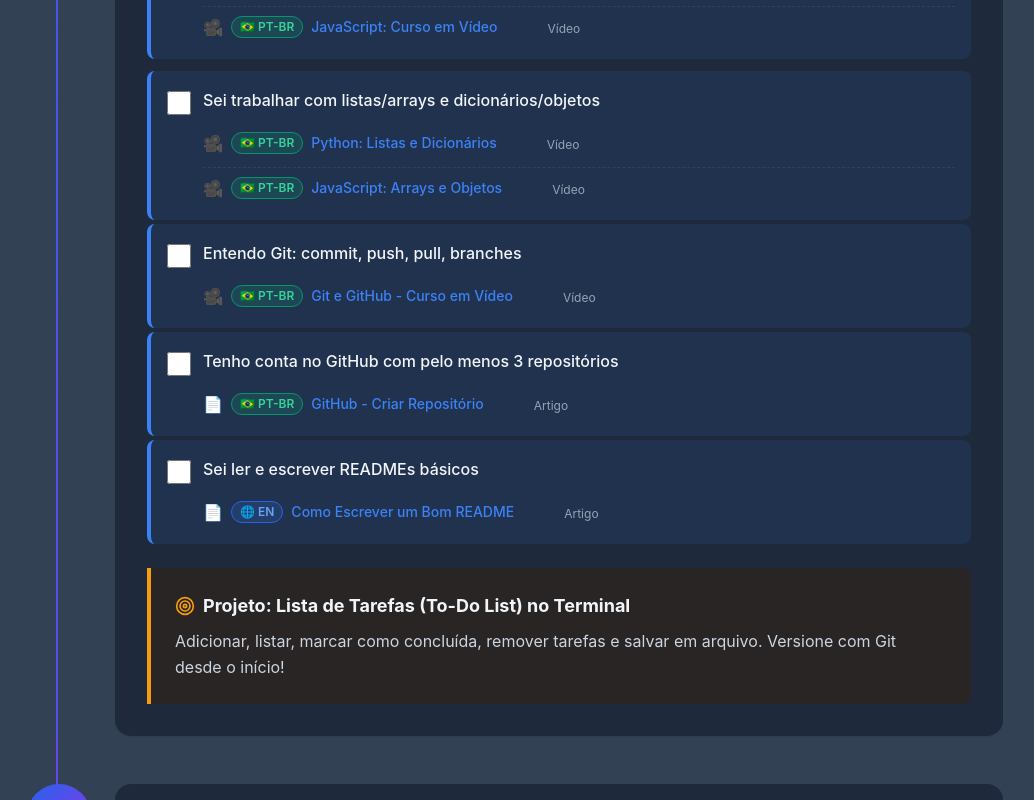
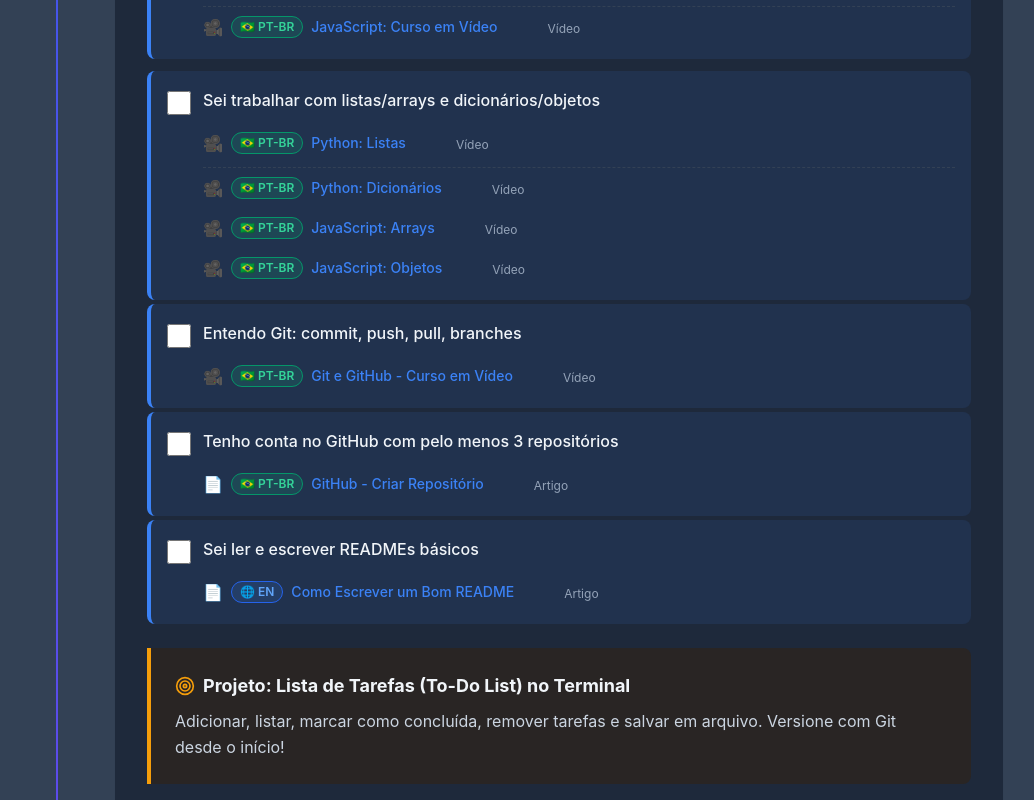
Before and after one commit to ricardoslinhares/guiadev, a React (Vite) app: page / in a window 1280 px wide. Shown: the part 3300-4100 px from the top of the page, without its empty margins (125-1159 px from the left). Built offline with nearby package versions, Linux system fonts and the light colour scheme.

Commit message:
fix: corrige e adiciona links de recursos

```diff
--- a/src/components/common/Footer.jsx
+++ b/src/components/common/Footer.jsx
@@ -30,13 +30,13 @@
             </h4>
             <ul className="space-y-2">
               <li>
-                <a href="https://discord.gg/heartdevs" target="_blank" rel="noopener noreferrer" className="transition" style={{ color: 'rgba(255, 255, 255, 0.7)' }} onMouseEnter={(e) => (e.target.style.color = 'white')} onMouseLeave={(e) => (e.target.style.color = 'rgba(255, 255, 255, 0.7)')}>
+                <a href="https://heartdevs.com/" target="_blank" rel="noopener noreferrer" className="transition" style={{ color: 'rgba(255, 255, 255, 0.7)' }} onMouseEnter={(e) => (e.target.style.color = 'white')} onMouseLeave={(e) => (e.target.style.color = 'rgba(255, 255, 255, 0.7)')}>
                   He4rt Developers
                 </a>
               </li>
               <li>
-                <a href="https://discord.gg/collabcode" target="_blank" rel="noopener noreferrer" className="transition" style={{ color: 'rgba(255, 255, 255, 0.7)' }} onMouseEnter={(e) => (e.target.style.color = 'white')} onMouseLeave={(e) => (e.target.style.color = 'rgba(255, 255, 255, 0.7)')}>
-                  CollabCode
+                <a href="https://www.freecodecamp.org/" target="_blank" rel="noopener noreferrer" className="transition" style={{ color: 'rgba(255, 255, 255, 0.7)' }} onMouseEnter={(e) => (e.target.style.color = 'white')} onMouseLeave={(e) => (e.target.style.color = 'rgba(255, 255, 255, 0.7)')}>
+                  freecodecamp
                 </a>
               </li>
               <li>
@@ -64,7 +64,7 @@
         {/* Bottom */}
         <div className="border-t pt-6 text-center" style={{ borderColor: 'var(--footer-border)' }}>
           <p className="text-sm" style={{ color: 'rgba(255, 255, 255, 0.5)' }}>
-            © 2025 Ricardo Linhares • Licença MIT •
+            © 2025 Ricardo Linhares •
             <a href="#inicio" className="ml-2 transition" style={{ color: 'rgba(255, 255, 255, 0.7)' }} onMouseEnter={(e) => (e.target.style.color = 'white')} onMouseLeave={(e) => (e.target.style.color = 'rgba(255, 255, 255, 0.7)')}>
               Voltar ao topo ↑
             </a>
--- a/src/components/sections/Recursos.jsx
+++ b/src/components/sections/Recursos.jsx
@@ -60,7 +60,7 @@
           title: '💻 FreeCodeCamp',
           provider: 'Plataforma interativa completa',
           description: 'Do zero ao avançado. Certificados gratuitos.',
-          url: 'https://www.freecodecamp.org/',
+          url: 'https://www.freecodecamp.org/portuguese/learn/javascript-algorithms-and-data-structures-v8/',
           isFeatured: true,
         },
         {
--- a/src/data/roadmapData.js
+++ b/src/data/roadmapData.js
@@ -20,7 +20,7 @@
         label: 'Consigo usar if/else para tomar decisões no código',
         resources: {
           resourceTitle: 'Curso em Vídeo - Estruturas Condicionais',
-          resourceUrl: 'https://www.youtube.com/watch?v=K10u3XIf1-Q&list=PLHz_AreHm4dmSj0MHol_aoNYCSGFqvfXV',
+          resourceUrl: 'https://www.youtube.com/watch?v=_g05aHdBAEY&list=PLHz_AreHm4dmSj0MHol_aoNYCSGFqvfXV&index=8',
           resourceLanguage: 'PT-BR',
           resourceType: 'video',
         },
@@ -29,7 +29,7 @@
         label: 'Entendo loops (for, while) e quando usar cada um',
         resources: {
           resourceTitle: 'Curso em Vídeo - Estruturas de Repetição',
-          resourceUrl: 'https://www.youtube.com/watch?v=N1W4oUrM_fs&list=PLHz_AreHm4dmSj0MHol_aoNYCSGFqvfXV',
+          resourceUrl: 'https://www.youtube.com/watch?v=U5PnCt58Q68&list=PLHz_AreHm4dmSj0MHol_aoNYCSGFqvfXV&index=10',
           resourceLanguage: 'PT-BR',
           resourceType: 'video',
         },
@@ -38,7 +38,7 @@
         label: 'Sei criar e usar funções básicas',
         resources: {
           resourceTitle: 'Curso em Vídeo - Funções',
-          resourceUrl: 'https://www.youtube.com/watch?v=ezlVqtx_AqQ&list=PLHz_AreHm4dmSj0MHol_aoNYCSGFqvfXV',
+          resourceUrl: 'https://www.youtube.com/watch?v=-nNx7e8GzHQ&list=PLHz_AreHm4dmSj0MHol_aoNYCSGFqvfXV&index=14',
           resourceLanguage: 'PT-BR',
           resourceType: 'video',
         },
@@ -85,14 +85,26 @@
         label: 'Sei trabalhar com listas/arrays e dicionários/objetos',
         resources: [
           {
-            resourceTitle: 'Python: Listas e Dicionários',
-            resourceUrl: 'https://www.youtube.com/watch?v=N1W4oUrM_fs&list=PLHz_AreHm4dlKP6QQCekuIPky1CiwmdI6',
+            resourceTitle: 'Python: Listas',
+            resourceUrl: 'https://www.youtube.com/watch?v=N1hTsbW50eM&list=PLHz_AreHm4dksnH2jVTIVNviIMBVYyFnH&index=8',
             resourceLanguage: 'PT-BR',
             resourceType: 'video',
           },
           {
-            resourceTitle: 'JavaScript: Arrays e Objetos',
-            resourceUrl: 'https://www.youtube.com/watch?v=1-w1RfGIov4&list=PLHz_AreHm4dlsK3Nr9GVvXCbpQyHQl1o1',
+            resourceTitle: 'Python: Dicionários',
+            resourceUrl: 'https://www.youtube.com/watch?v=ZWj8o692qGY&list=PLHz_AreHm4dksnH2jVTIVNviIMBVYyFnH&index=22',
+            resourceLanguage: 'PT-BR',
+            resourceType: 'video',
+          },
+          {
+            resourceTitle: 'JavaScript: Arrays',
+            resourceUrl: 'https://www.youtube.com/watch?v=XdkW62tkAgU&list=PLHz_AreHm4dlsK3Nr9GVvXCbpQyHQl1o1&index=29',
+            resourceLanguage: 'PT-BR',
+            resourceType: 'video',
+          },
+          {
+            resourceTitle: 'JavaScript: Objetos',
+            resourceUrl: 'https://www.youtube.com/watch?v=roP93FA-NgU&list=PLHz_AreHm4dlsK3Nr9GVvXCbpQyHQl1o1&index=34',
             resourceLanguage: 'PT-BR',
             resourceType: 'video',
           },
@@ -203,9 +215,9 @@
       {
         label: 'Projeto tem funcionalidades completas (não é tutorial copiado)',
         resources: {
-          resourceTitle: '50+ Ideias de Projetos',
-          resourceUrl: 'https://www.freecodecamp.org/news/40-free-resources-for-learning-web-development/',
-          resourceLanguage: 'EN',
+          resourceTitle: '40 Ideias de Projetos em Javascript',
+          resourceUrl: 'https://www.freecodecamp.org/portuguese/news/40-projetos-em-javascript-para-iniciantes-ideias-simples-para-comecar-a-programar-em-js/',
+          resourceLanguage: 'PT-BR',
           resourceType: 'article',
         },
       },
@@ -240,8 +252,8 @@
         label: 'Código tem comentários nos pontos importantes',
         resources: {
           resourceTitle: 'Como Comentar Código',
-          resourceUrl: 'https://www.freecodecamp.org/news/how-to-write-better-code-comments/',
-          resourceLanguage: 'EN',
+          resourceUrl: 'https://pt.khanacademy.org/computing/computer-programming/programming/writing-clean-code/pt/clarifying-with-comments',
+          resourceLanguage: 'PT-BR',
           resourceType: 'article',
         },
       },
```
